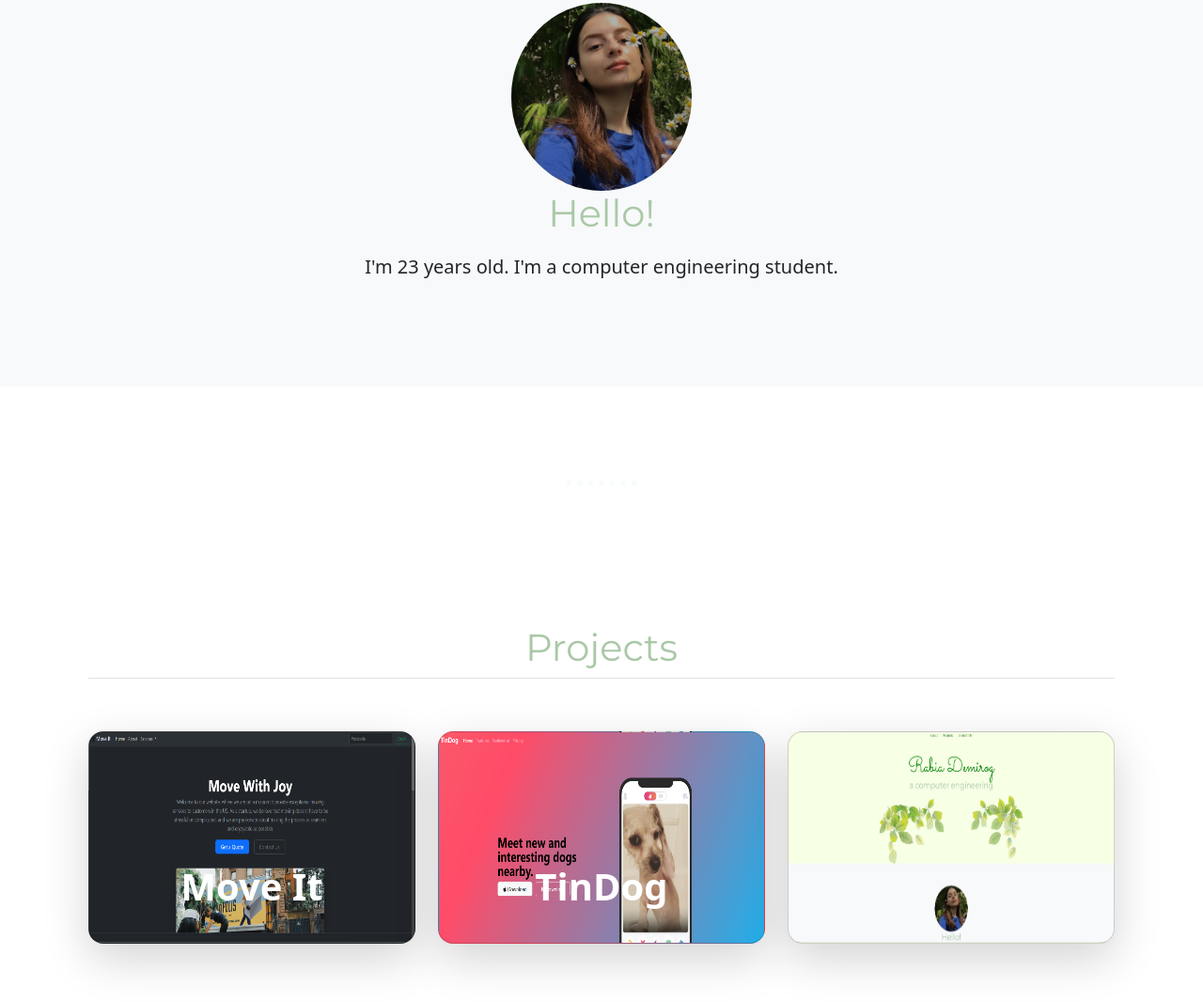
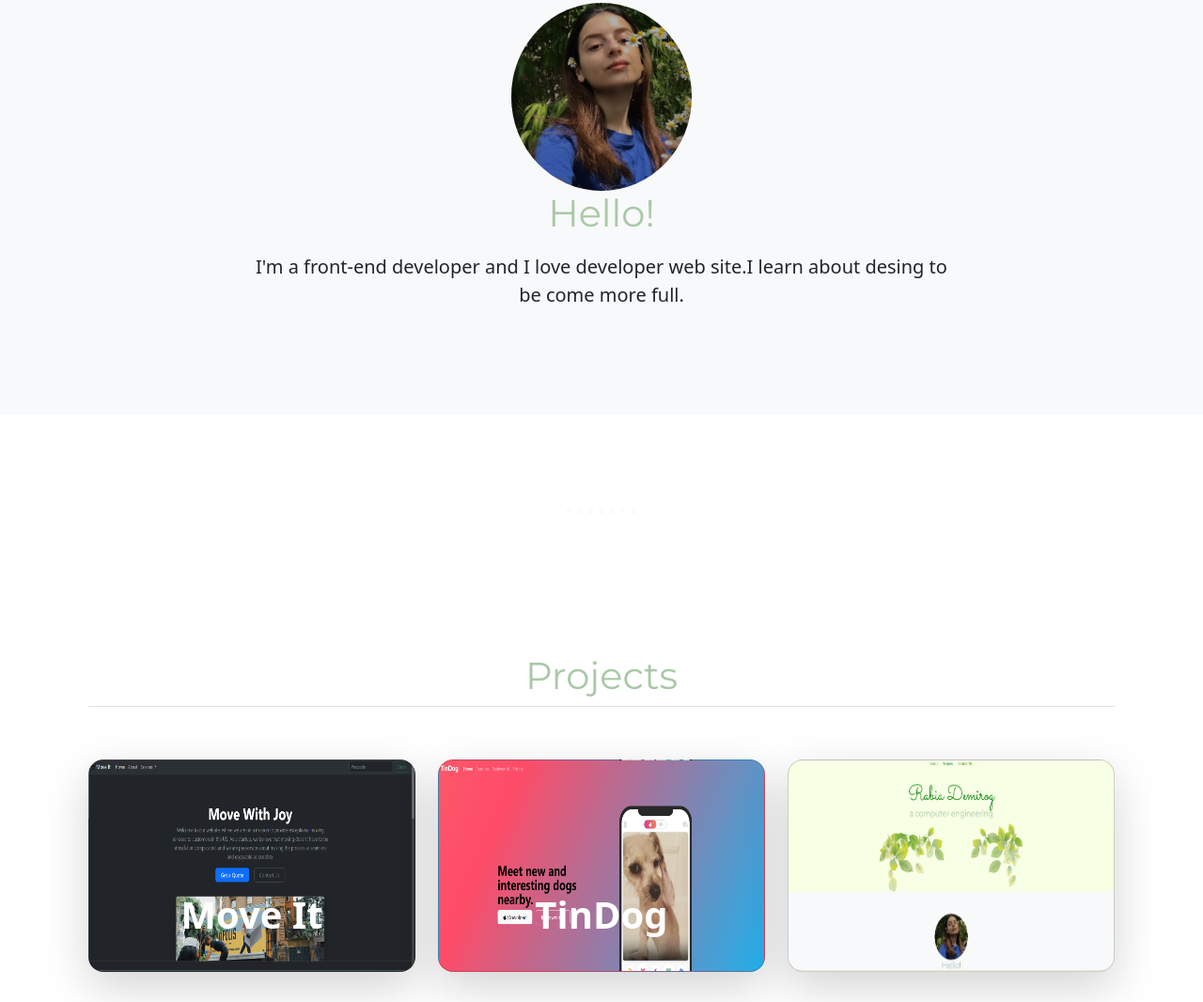
Before and after one commit to rabiademirog/Portfolio, a plain HTML site: page index.html in a window 1280 px wide. Shown: the part 689-1755 px from the top of the page at 94% size. Drawn offline with nearby package versions, Linux system fonts and the light colour scheme.

Commit message:
Update index.html

```diff
--- a/index.html
+++ b/index.html
@@ -38,7 +38,7 @@
       <img src="./images/IMG_5076.JPG" class="picture" alt="me" height="200">
       <h2>Hello!</h1>
       <p class="col-lg-8 mx-auto lead">
-        I'm 23 years old. I'm a computer engineering student.
+        I'm a front-end developer and I love developer web site.I learn about desing to be come more full.
       </p>
     </div>
   </div>
```
